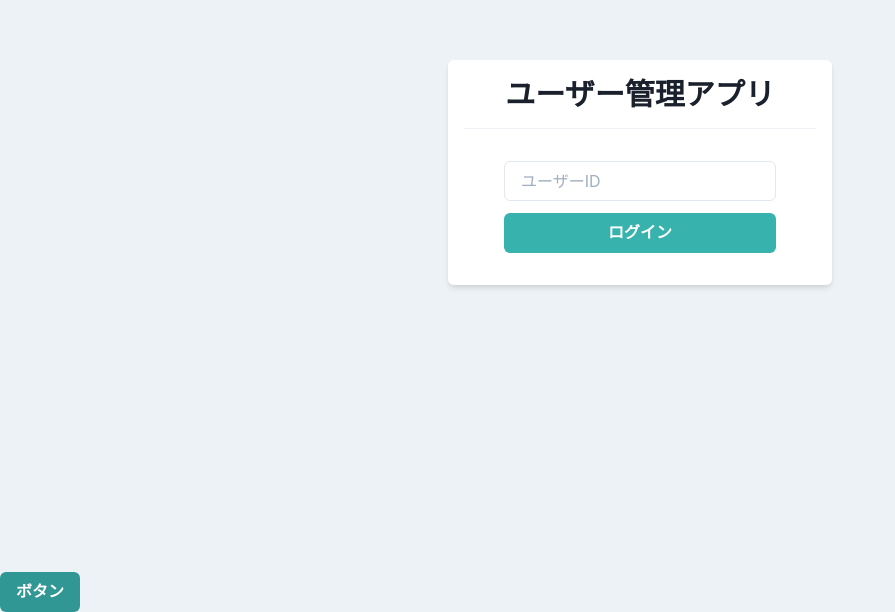
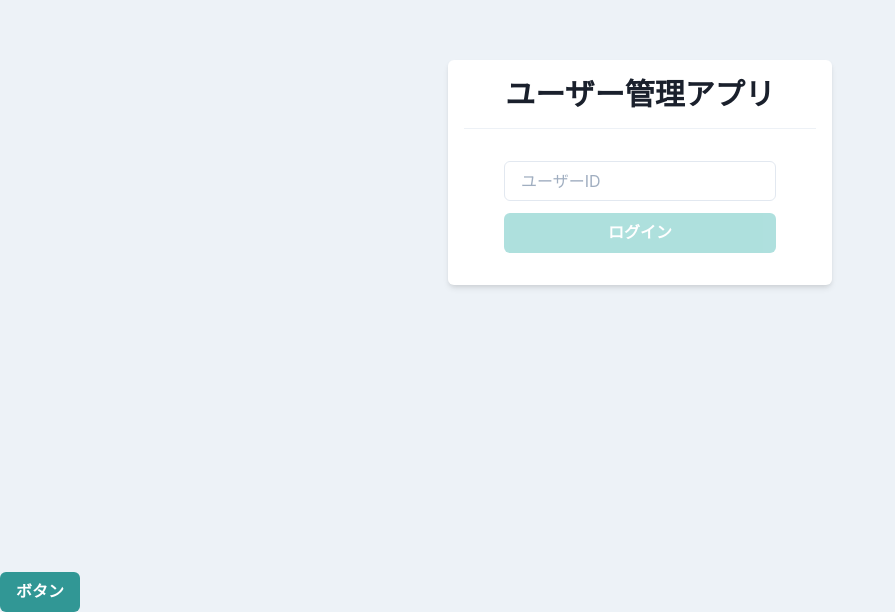
Before and after one commit to bnn848/my-ts-app, a React (Create React App) app: page / in a window 1280 px wide. Shown: the part 228-840 px from the top of the page, without its empty margins (0-895 px from the left). Built offline with nearby package versions, Linux system fonts and the light colour scheme.

Commit message:
ログイン機能実装

```diff
--- a/package.json
+++ b/package.json
@@ -15,6 +15,7 @@
     "@types/react": "^17.0.0",
     "@types/react-dom": "^17.0.0",
     "@types/react-router-dom": "^5.1.8",
+    "axios": "^0.21.1",
     "framer-motion": "^4.1.17",
     "react": "^17.0.2",
     "react-dom": "^17.0.2",
--- /dev/null
+++ b/src/components/atoms/button/PrimaryButton.tsx
@@ -0,0 +1,26 @@
+import { memo,VFC,ReactNode } from "react";
+import { Button } from "@chakra-ui/react";
+
+type Props = {
+  children: ReactNode;
+  disabled?: boolean;
+  loading?: boolean;
+  onClick: () => void;
+}
+
+export const PrimaryButton: VFC<Props> = memo((props) => {
+  const {children, onClick, disabled = false, loading = false} = props;
+
+  return (
+    <Button
+    bg="teal.400"
+    color="white"
+    _hover={{opacity: 0.8}}
+    isLoading={loading}
+    disabled={disabled || loading}
+    onClick={onClick}
+  >
+    {children}
+  </Button>
+  )
+});
--- /dev/null
+++ b/src/components/hooks/useAuth.ts
@@ -0,0 +1,27 @@
+import { useHistory } from 'react-router-dom';
+import { User } from './../../types/user';
+import axios from "axios";
+import { useCallback, useState } from "react";
+
+/**ログイン機能をカスタムフックとして実装 */
+export const useAuth = () => {
+  const history = useHistory();
+  const [loading, setLoading] = useState(false);
+
+  const login = useCallback((id: string) => {
+    setLoading(true);
+
+    axios.get<User>(`https://jsonplaceholder.typicode.com/users/${id}`)
+      .then((res) => {
+        if (res.data) {
+          history.push("/home");
+        } else {
+          alert("ユーザーが見つかりません");
+        }
+      })
+      .catch(() => alert("ログインできません"))
+      .finally(() => setLoading(false));
+  },[]);
+
+  return {login, loading};
+}
--- /dev/null
+++ b/src/components/pages/Login.tsx
@@ -0,0 +1,26 @@
+import { memo,VFC, useState, ChangeEvent } from "react";
+import { Box, Flex, Heading, Input, Divider, Stack } from "@chakra-ui/react";
+
+import { PrimaryButton } from "../atoms/button/PrimaryButton";
+import { useAuth } from "../hooks/useAuth";
+
+export const Login: VFC = memo(() => {
+  const {login, loading} = useAuth();
+  const [userId, setUserId] = useState('');
+  const onChangeUserId = (e: ChangeEvent<HTMLInputElement>) => setUserId(e.target.value);
+
+  const onClickLogin = () => login(userId);
+
+  return (
+    <Flex align="center" justify="center" height="100vh">
+      <Box bg="white" w="sm" p={4} borderRadius="md" shadow="md">
+        <Heading as="h1" size="lg" textAlign="center">ユーザー管理アプリ</Heading>
+        <Divider my={4} />
+        <Stack spacing={3} py={4} px={10}>
+          <Input value={userId} onChange={onChangeUserId} placeholder="ユーザーID"/>
+          <PrimaryButton onClick={onClickLogin} loading={loading} disabled={userId === ""}>ログイン</PrimaryButton>
+        </Stack>
+      </Box>
+    </Flex>
+  )
+});
--- a/src/components/pages/Logion.tsx
+++ /dev/null
@@ -1,17 +0,0 @@
-import { memo,VFC } from "react";
-import { Box, Flex, Heading, Input, Divider, Button, Stack } from "@chakra-ui/react";
-
-export const Login: VFC = memo(() => {
-  return (
-    <Flex align="center" justify="center" height="100vh">
-      <Box bg="white" w="sm" p={4} borderRadius="md" shadow="md">
-        <Heading as="h1" size="lg" textAlign="center">ユーザー管理アプリ</Heading>
-        <Divider my={4} />
-        <Stack spacing={3} py={4} px={10}>
-          <Input placeholder="ユーザーID"/>
-          <Button bg="teal.400" color="white" _hover={{opacity: 0.8}}>ログイン</Button>
-        </Stack>
-      </Box>
-    </Flex>
-  )
-});
--- a/src/router/Router.tsx
+++ b/src/router/Router.tsx
@@ -1,7 +1,7 @@
 import { memo,VFC } from "react";
 import { Switch, Route } from 'react-router-dom'
 
-import { Login } from "../components/pages/Logion";
+import { Login } from "../components/pages/Login";
 import { Page404 } from "../components/pages/Page404";
 import { homeRoutes } from "./HomeRoutes";
 import { HeaderLayout } from "../components/template/HeaderLayout";
--- /dev/null
+++ b/src/types/user.ts
@@ -0,0 +1,23 @@
+export type User = {
+  id: number;
+  name: string;
+  username: string;
+  email: string;
+  address: {
+    street: string;
+    suite: string;
+    city: string;
+    zipcode: string;
+    geo: {
+      lat: string;
+      lng: string;
+    }
+  }
+  phone: string;
+  website: string;
+  company: {
+    name: string;
+    catchPhrase: string;
+    bs: string;
+  }
+};
```
Also changed, not shown: 2 other files (tests, documents, lock files or other folders).
